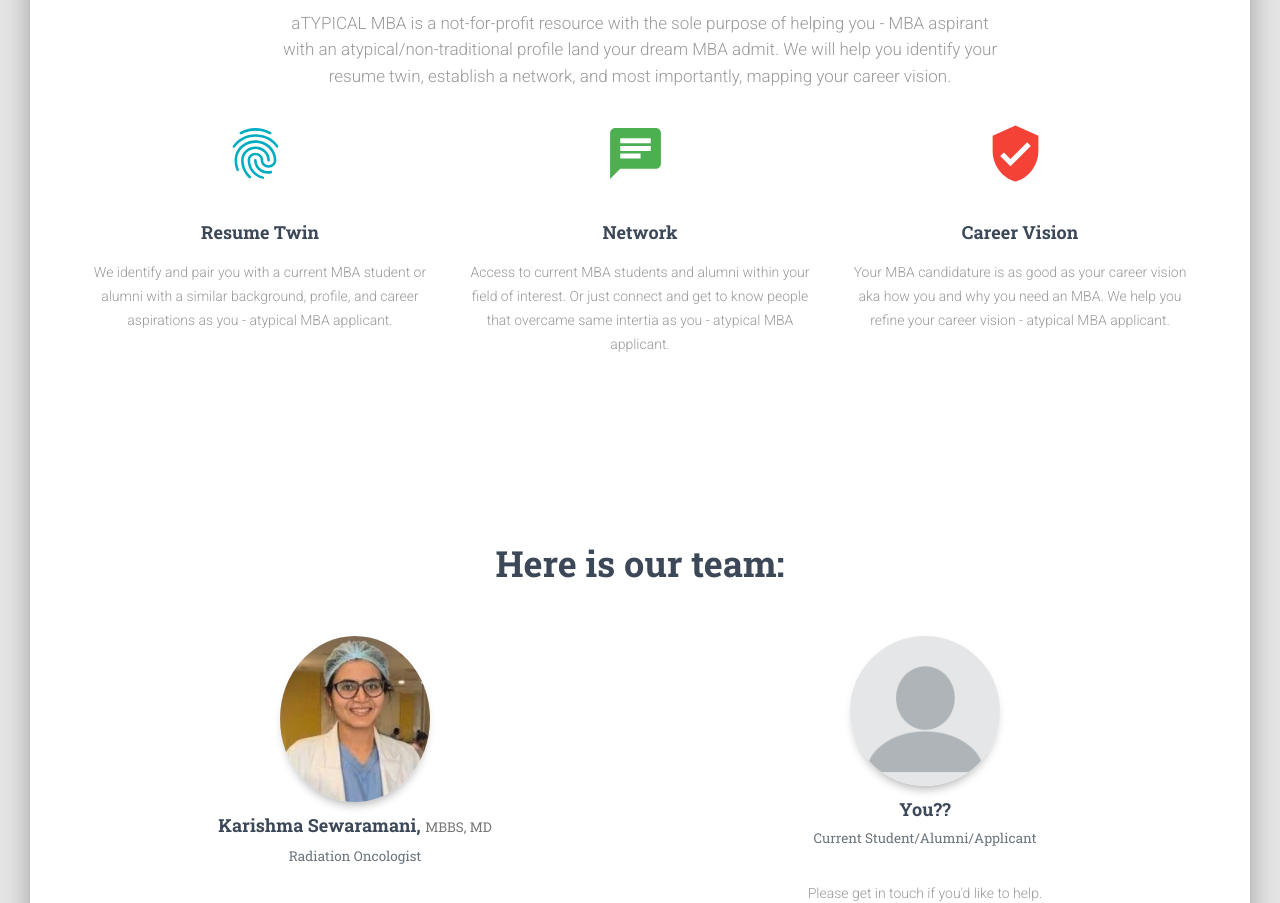
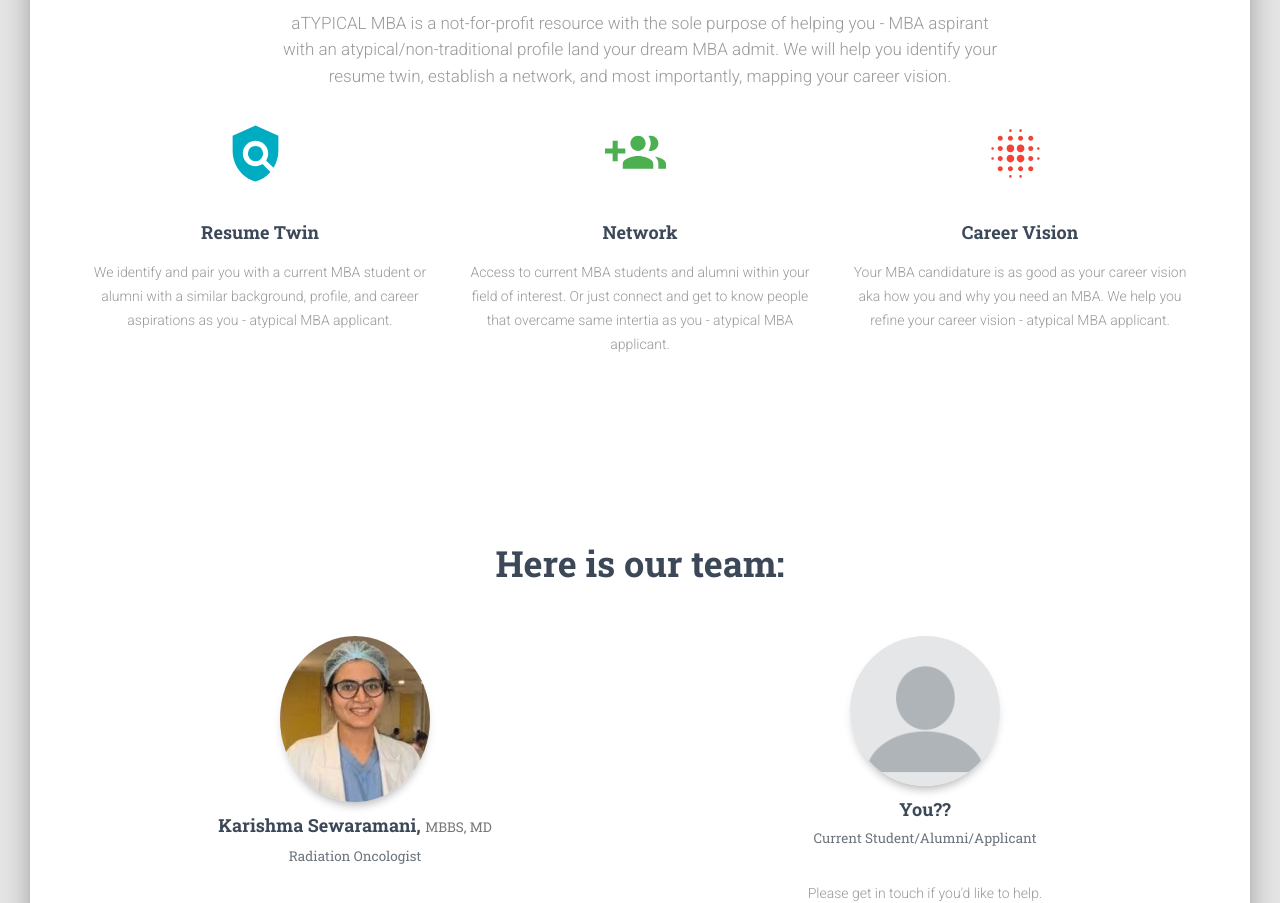
Before and after one commit to rg-code/atypical, a Next.js app: page /landing in a window 1280 px wide. Shown: the part 820-1723 px from the top of the page. Built offline with nearby package versions, Linux system fonts and the light colour scheme; some icons are missing.

Commit message:
icon test, updated gtagf

```diff
--- a/pages-sections/LandingPage-Sections/ProductSection.js
+++ b/pages-sections/LandingPage-Sections/ProductSection.js
@@ -6,6 +6,11 @@ import { makeStyles } from "@material-ui/core/styles";
 import Chat from "@material-ui/icons/Chat";
 import VerifiedUser from "@material-ui/icons/VerifiedUser";
 import Fingerprint from "@material-ui/icons/Fingerprint";
+import BlurOnIcon from '@material-ui/icons/BlurOn';
+import GroupAddIcon from '@material-ui/icons/GroupAdd';
+import AssignmentIndIcon from '@material-ui/icons/AssignmentInd';
+import PolicyIcon from '@material-ui/icons/Policy';
+
 // core components
 import GridContainer from "components/Grid/GridContainer.js";
 import GridItem from "components/Grid/GridItem.js";
@@ -33,7 +38,7 @@ export default function ProductSection() {
             <InfoArea
               title="Resume Twin"
               description="We identify and pair you with a current MBA student or alumni with a similar background, profile, and career aspirations as you - atypical MBA applicant."
-              icon={Fingerprint}
+              icon={PolicyIcon}
               iconColor="info" //find icon
               vertical
             />
@@ -42,7 +47,7 @@ export default function ProductSection() {
             <InfoArea
               title="Network"
               description="Access to current MBA students and alumni within your field of interest. Or just connect and get to know people that overcame same intertia as you - atypical MBA applicant."
-              icon={Chat}
+              icon={GroupAddIcon}
               iconColor="success" //find icon
               vertical
             />
@@ -51,7 +56,7 @@ export default function ProductSection() {
             <InfoArea
               title="Career Vision"
               description="Your MBA candidature is as good as your career vision aka how you and why you need an MBA. We help you refine your career vision - atypical MBA applicant."
-              icon={VerifiedUser} //find icon
+              icon={BlurOnIcon} //find icon
               iconColor="danger"
               vertical
             />
--- a/pages/_document.js
+++ b/pages/_document.js
@@ -27,7 +27,7 @@ class MyDocument extends Document {
           />
           <script
              async
-             src="https://www.googletagmanager.com/gtag/js?id=[G-GE5960CXZC]"
+             src="https://www.googletagmanager.com/gtag/js?id=G-GE5960CXZC"
            />
 
            <script
```
